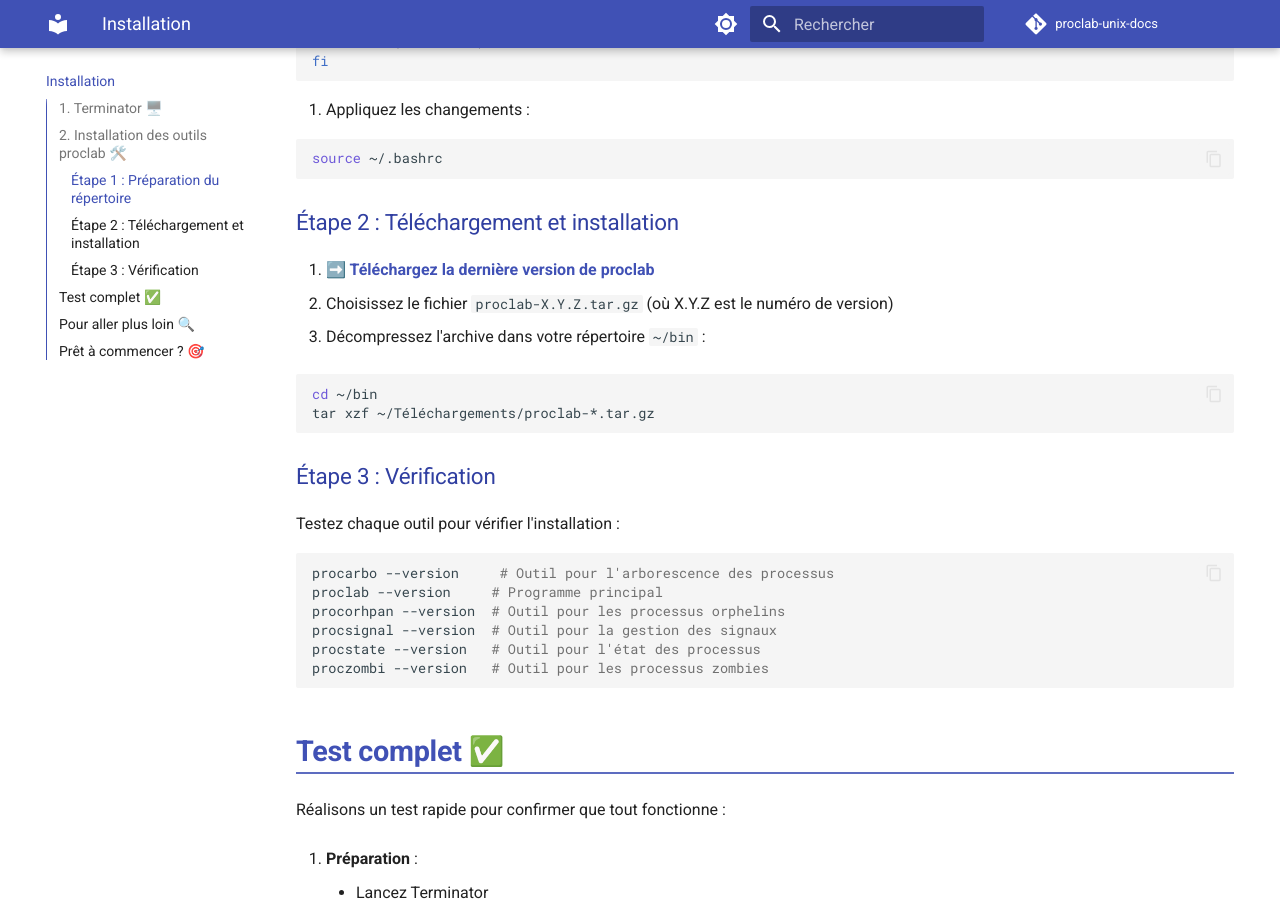
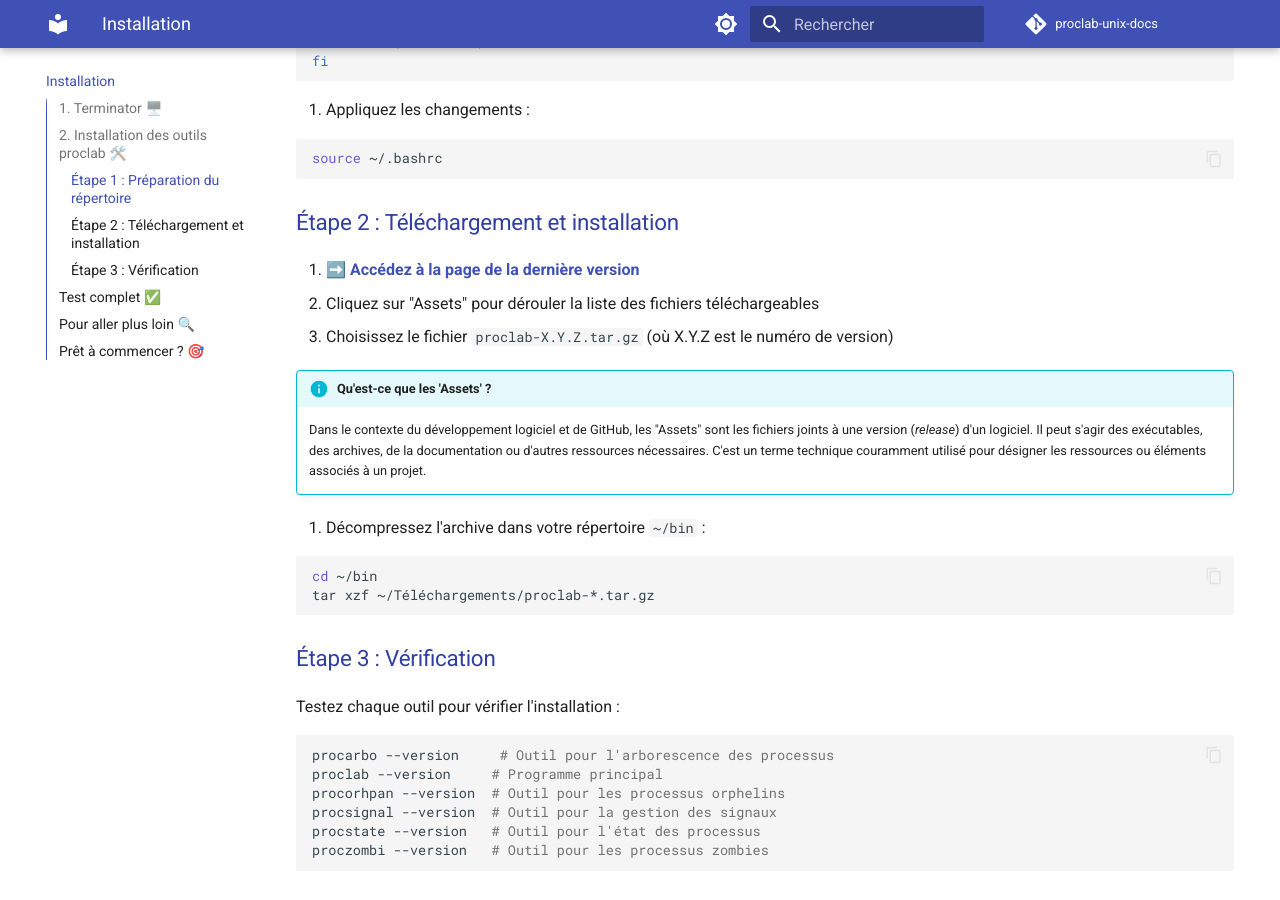
Before and after one commit to manastria/proclab-unix-docs, an MkDocs documentation site: the page built from docs/installation.md, in a window 1280 px wide and 900 px high, scrolled down 1742 px. Built offline with MkDocs 1.6.1 and Material for MkDocs 9.7.7, drawn with Linux system fonts in a browser that asks for light colours; comment, search, counter and statistics services are not loaded.

Commit message:
Update installation instructions for proclab with clearer asset download guidance

```diff
--- a/docs/installation.md
+++ b/docs/installation.md
@@ -69,8 +69,14 @@ Si le répertoire n'est pas configuré (cas rare), voici la procédure :
 
 ### Étape 2 : Téléchargement et installation
 
-1. **[➡️ Téléchargez la dernière version de proclab](https://github.com/manastria/proclab-unix/releases/latest)**
+1. **[➡️ Accédez à la page de la dernière version](https://github.com/manastria/proclab-unix/releases/latest)**
+   - Cliquez sur "Assets" pour dérouler la liste des fichiers téléchargeables
    - Choisissez le fichier `proclab-X.Y.Z.tar.gz` (où X.Y.Z est le numéro de version)
+
+!!! info "Qu'est-ce que les 'Assets' ?"
+    Dans le contexte du développement logiciel et de GitHub, les "Assets" sont les fichiers joints à une version (*release*) d'un logiciel.
+    Il peut s'agir des exécutables, des archives, de la documentation ou d'autres ressources nécessaires.
+    C'est un terme technique couramment utilisé pour désigner les ressources ou éléments associés à un projet.
 
 2. Décompressez l'archive dans votre répertoire `~/bin` :
 
```
